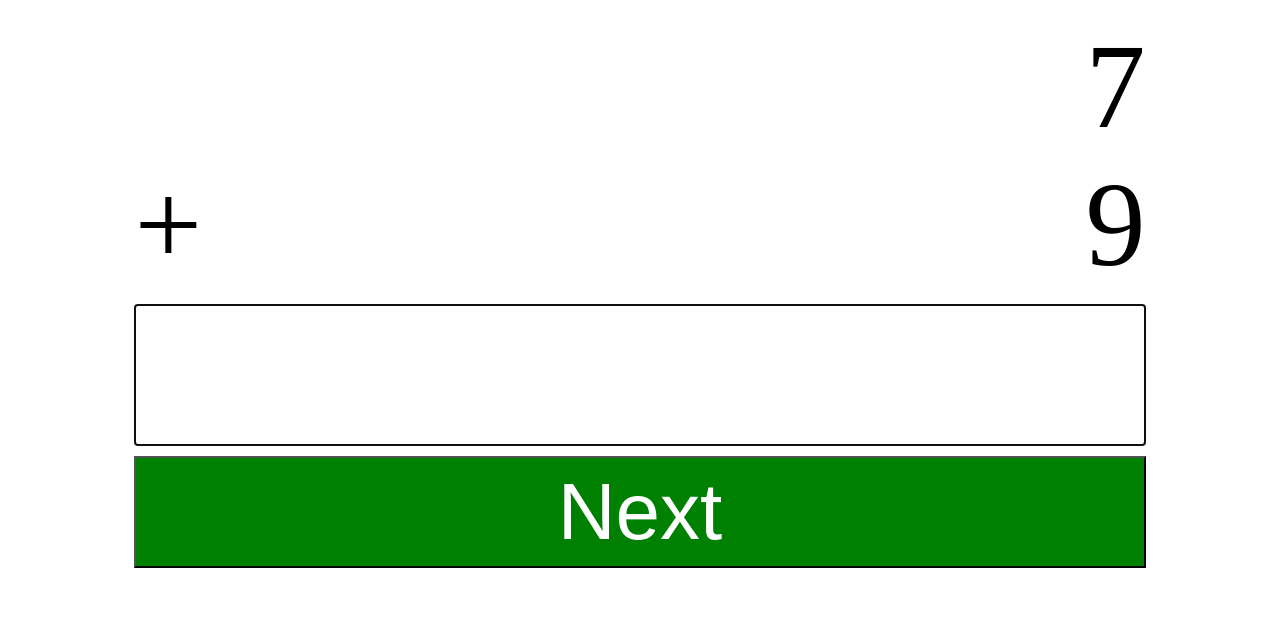
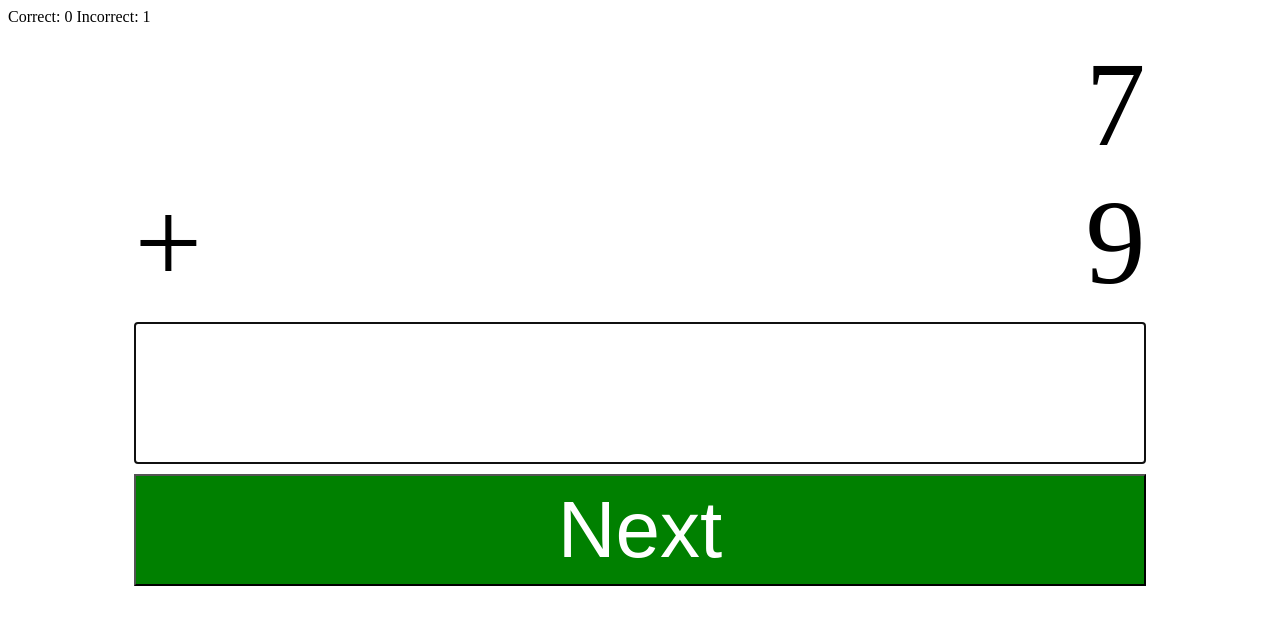
Before and after one commit to c-moyer/kindergarten, a plain HTML site: page index.html in a window 1280 px wide. Both pictures are taken after a click on the button "Next". Drawn offline with Linux system fonts and the light colour scheme.

Commit message:
added correct/incorrect counters

```diff
--- a/assets/javascript/main.js
+++ b/assets/javascript/main.js
@@ -3,6 +3,7 @@
   var min = 0;
   var max = 10;
   var top, bottom, answer;
+  var correctCount, incorrectCount = 0;
 
 
 
@@ -30,9 +31,13 @@ document.getElementById("next").addEventListener("click", function(){
     setEquation();
     answer.value = "";
     next.innerHTML = "&#x2714";
+    correctCount++;
+    document.getElementById("correct").innerHTML = correctCount;
   }else{
     next.innerHTML = "&#x10102";
     next.style = "background:red;"
+    incorrectCount++;
+    document.getElementById("incorrect").innerHTML = incorrectCount;
   }
   answer.focus();
   answer.select();
--- a/index.html
+++ b/index.html
@@ -13,7 +13,8 @@
 </head>
 
 <body>
-
+  Correct: <span id="correct">0</span>
+  Incorrect: <span id="incorrect">0</span>
   <div id="equationContainer" class="center">
     <div id="equation">
       <span id="top">13</span>
```
